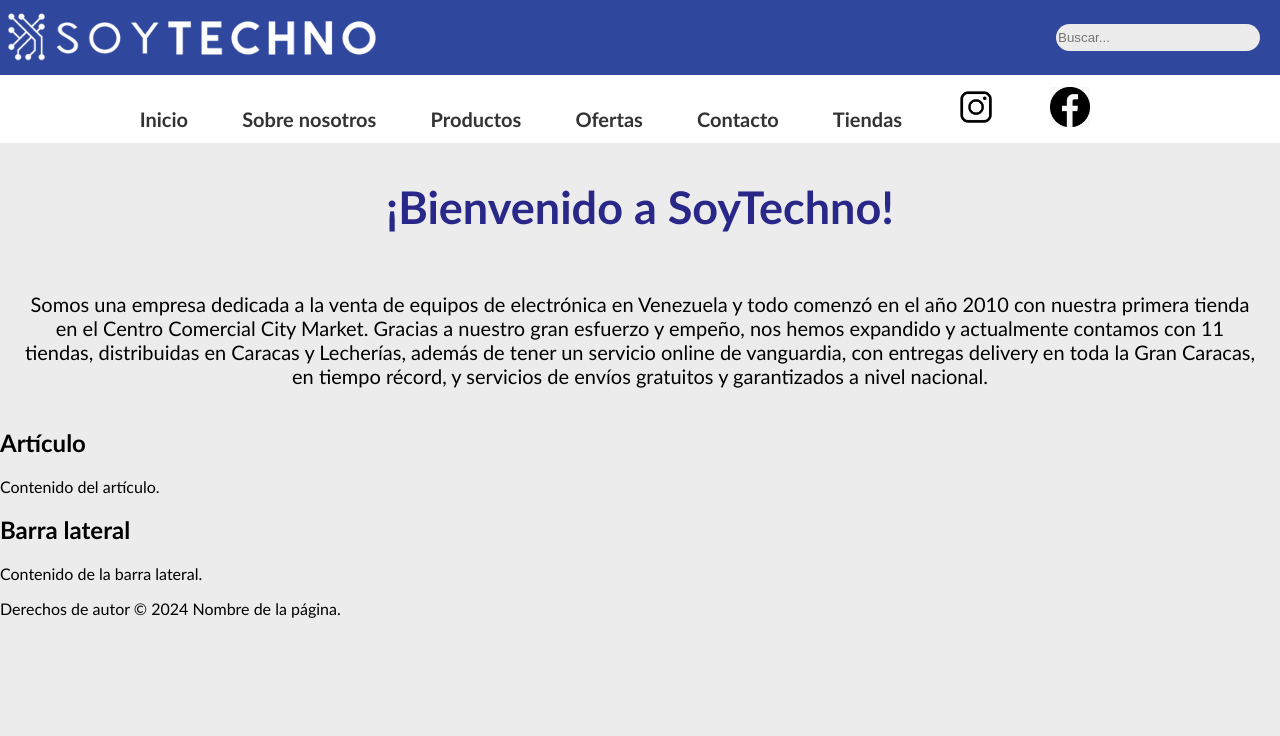
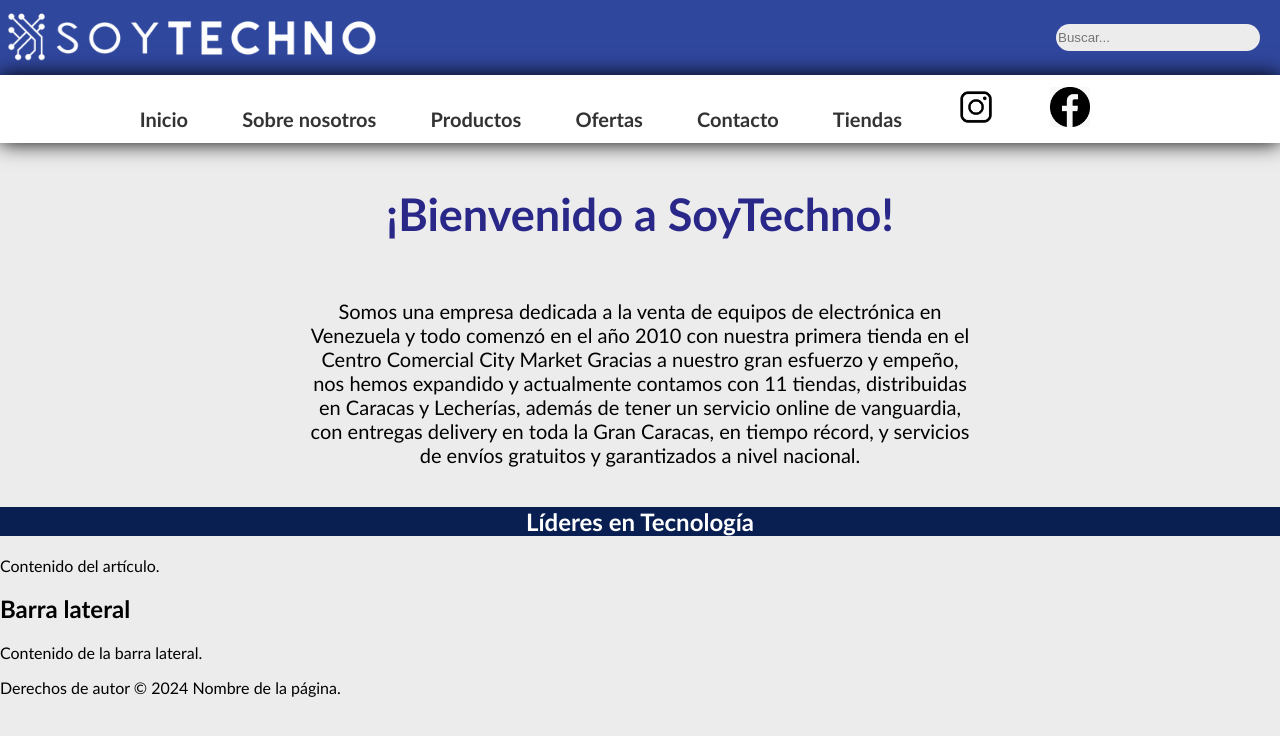
Before and after one commit to XaledaviX/page-Kristeans, a plain HTML site: page index.html in a window 1280 px wide. Drawn offline with Linux system fonts and the light colour scheme.

Commit message:
modificacion a la navBar

```diff
--- a/index.html
+++ b/index.html
@@ -7,7 +7,7 @@
     <link rel="stylesheet" href="./style.css">
 </head>
 <body>
-    <header id="navbar">
+    <header class="navbar">
         <div class="container-title">
             <img class="image-title" src="./image/soyTecno.png" alt="title-image">
             <input class="search" type="text" placeholder="Buscar...">
@@ -27,15 +27,17 @@
     </header>
 
     <main>
+        <h1></h1>
         <section class="container-section">
             <h2 class="sub-title">¡Bienvenido a SoyTechno!</h2>
-            <p>Somos una empresa dedicada a la venta de equipos de electrónica en Venezuela y todo comenzó en el año 2010 con nuestra primera tienda en el Centro Comercial City Market.
-
-                Gracias a nuestro gran esfuerzo y empeño, nos hemos expandido y actualmente contamos con 11 tiendas, distribuidas en Caracas y Lecherías, además de tener un servicio online de vanguardia, con entregas delivery en toda la Gran Caracas, en tiempo récord, y servicios de envíos gratuitos y garantizados a nivel nacional.</p>
+            <p>
+                Somos una empresa dedicada a la venta de equipos de electrónica en Venezuela y todo comenzó en el año 2010 con nuestra primera tienda en el Centro Comercial City Market
+                Gracias a nuestro gran esfuerzo y empeño, nos hemos expandido y actualmente contamos con 11 tiendas, distribuidas en Caracas y Lecherías, además de tener un servicio online de vanguardia, con entregas delivery en toda la Gran Caracas, en tiempo récord, y servicios de envíos gratuitos y garantizados a nivel nacional.
+            </p>
         </section>
 
-        <article>
-            <h2>Artículo</h2>
+        <article class="article-contain">
+            <h2 class="sub-title-dos">Líderes en Tecnología</h2>
             <p>Contenido del artículo.</p>
         </article>
 
--- a/style.css
+++ b/style.css
@@ -2,6 +2,12 @@ body{
     margin: 0px;
     background-color: #edecec;
     font-family: Candara, Calibri, Segoe, "Segoe UI", Optima, Arial, sans-serif;
+}
+
+.navbar{
+    width: 100%;
+    position: fixed;
+    z-index: 20;
 }
 
 .search{
@@ -11,6 +17,10 @@ body{
     width: 200px;
     margin: 20px;
     border-radius: 15px;
+}
+
+.search:hover{
+    background-color: #ffffff;
 }
 
 .container-title{
@@ -28,6 +38,7 @@ body{
 }
 
 nav{
+    box-shadow: 0px 0px 20px 0px;
     display: flex;
     background-color: #ffffff;;
     height: 68px;
@@ -66,6 +77,12 @@ nav ul li a img {
 
 /*/////////////////////////////////////////////////////////////////////////////*/
 
+main h1{
+    height: 300px;
+    margin: 0;
+    height: 150px;
+}
+
 .container-section{
     display: flex;
     flex-direction: column;
@@ -76,11 +93,23 @@ nav ul li a img {
 .sub-title{
     color:rgb(41 40 137);
     font-size: 45px;
+    font-weight: 800;
 }
 
 .container-section p{
+    width: 660px;
     text-align: center;
-    content: center;
     margin: 20px;
     font-size: 20px;
 }
+
+/*///////////////////////////////////////////////////////////////*/
+
+.article-contain h2{
+    width: 100%;
+    background-color: rgb(9 31 82);
+    color: white;
+    display: flex;
+    justify-content: center;
+    align-items: center;
+}
```
